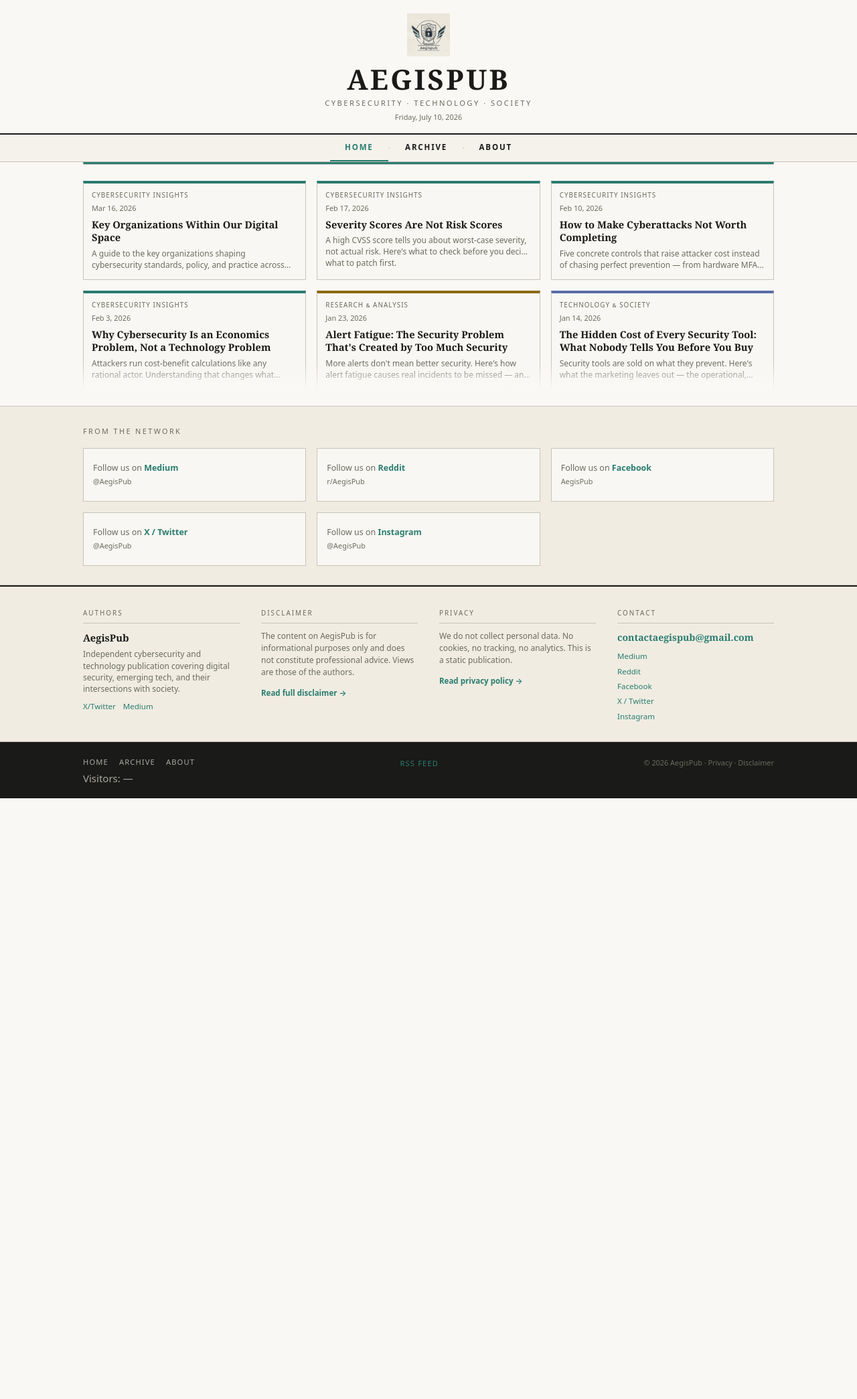
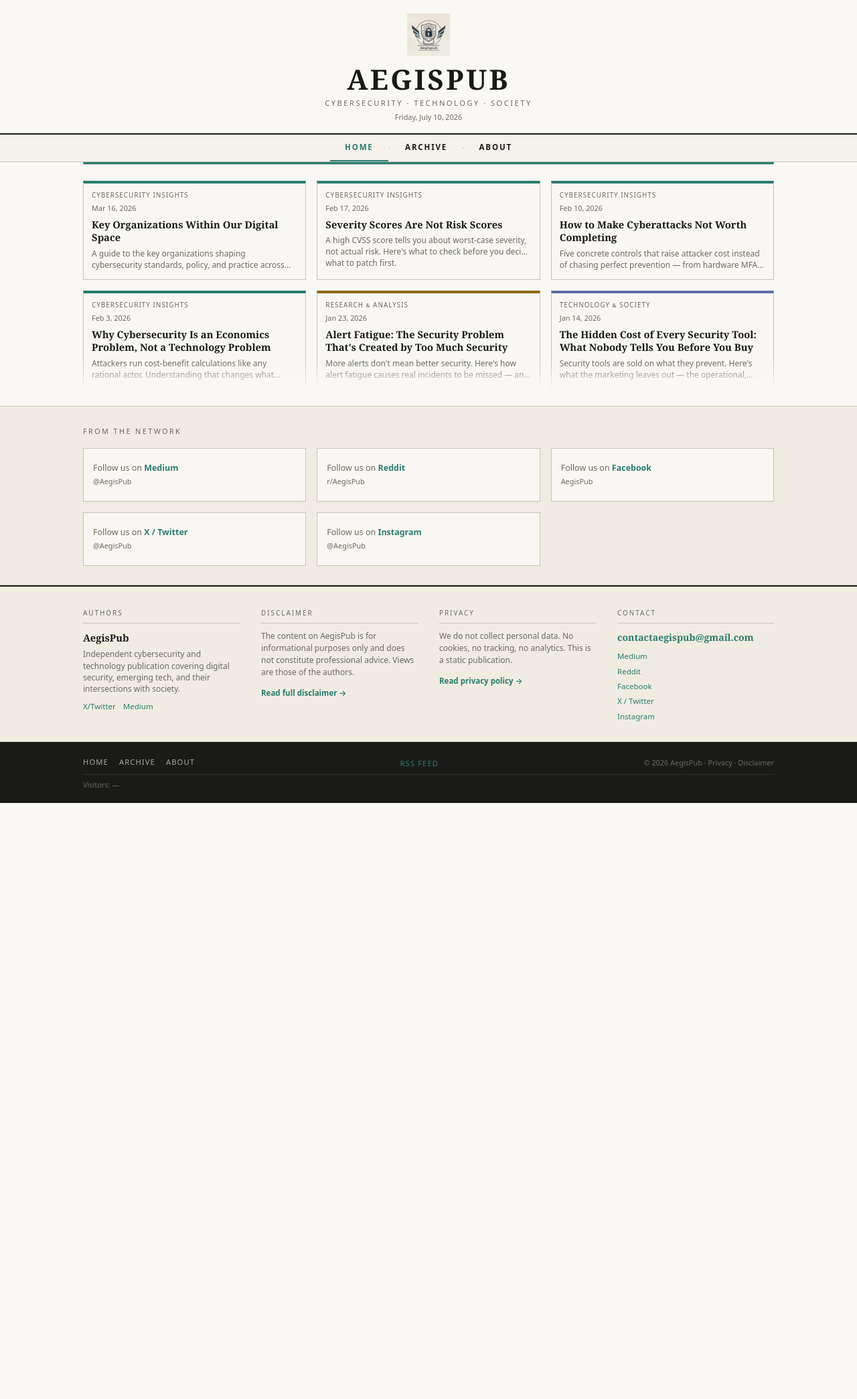
Before and after one commit to Aegispub/aegispub, a Jekyll site: the page built from index.md, in a window 1280 px wide. Shown: the whole page at 67% size. Built offline with Jekyll 4.4.1, drawn with Linux system fonts in a browser that asks for light colours.

Commit message:
Update main.css Visitor Counter

```diff
--- a/assets/css/main.css
+++ b/assets/css/main.css
@@ -885,3 +885,12 @@ img { max-width: 100%; height: auto; display: block; }
   .colophon__grid { grid-template-columns: 1fr; }
   .footer__nav { flex-wrap: wrap; gap: 12px; }
 }
+
+/* Visitor counter */
+.footer__visitors {
+  font-size: 0.68rem;
+  color: var(--c-muted);
+  margin-top: 6px;
+  padding-top: 6px;
+  border-top: 1px solid #2E2E2B;
+}
```
